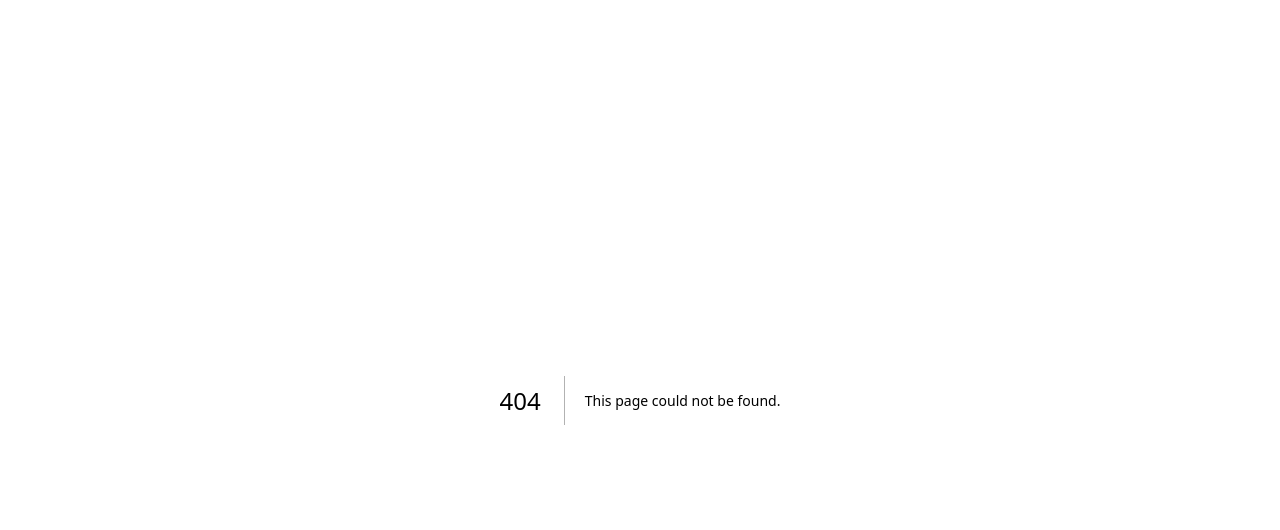
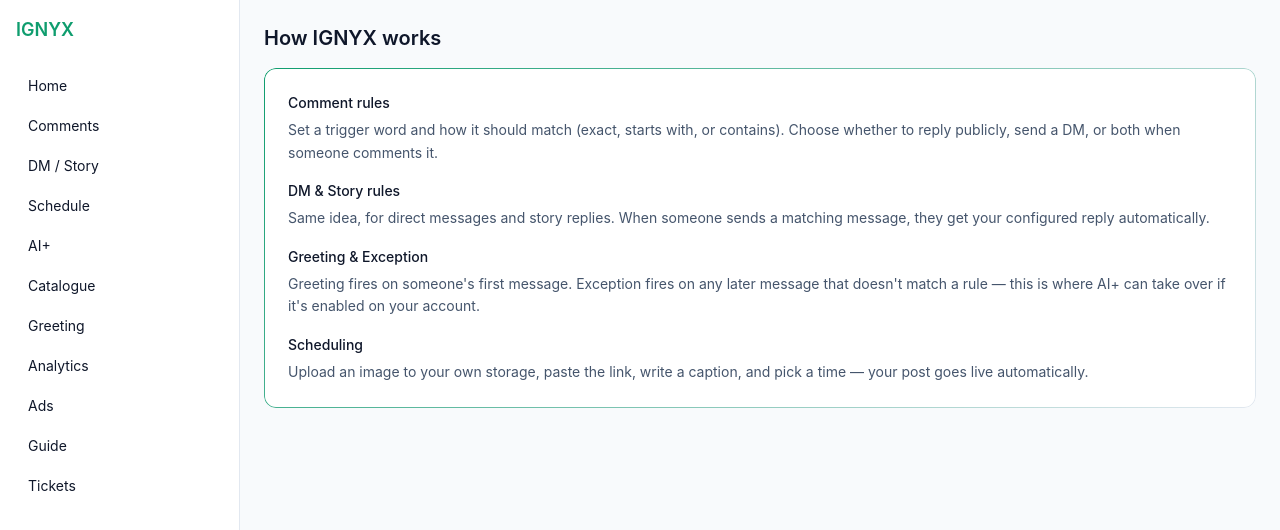
Before and after one commit to thesahilsinha/ignyx, a Next.js app: page /client/guide in a window 1280 px wide. Before the commit this address had no page. Shown: the top 530 px of the page. Built offline with nearby package versions, Linux system fonts and the light colour scheme.

Commit message:
chunk 5: catalogue, ads, and client guide pages

```diff
--- /dev/null
+++ b/app/client/ads/page.tsx
@@ -0,0 +1,32 @@
+import AppShell from "@/components/AppShell";
+import { getCurrentClient } from "@/lib/current-client";
+
+const navItems = [
+  { label: "Home", href: "/client/dashboard" },
+  { label: "Comments", href: "/client/comments" },
+  { label: "DM / Story", href: "/client/dm-story" },
+  { label: "Schedule", href: "/client/schedule" },
+  { label: "AI+", href: "/client/ai-plus" },
+  { label: "Catalogue", href: "/client/catalogue" },
+  { label: "Greeting", href: "/client/greeting" },
+  { label: "Analytics", href: "/client/analytics" },
+  { label: "Ads", href: "/client/ads" },
+  { label: "Guide", href: "/client/guide" },
+  { label: "Tickets", href: "/client/tickets" },
+];
+
+export default async function AdsPage() {
+  const client = await getCurrentClient();
+  const isGrowth = client?.plan === "growth";
+
+  return (
+    <AppShell title="IGNYX" navItems={navItems}>
+      <h1 className="text-xl font-semibold mb-4">Ads analytics ({isGrowth ? "Advanced" : "Basic"})</h1>
+      <div className="gradient-border p-6 max-w-2xl">
+        <p className="text-sm text-slate-600">
+          Ads analytics requires connecting a Facebook Business account, which is being finalized. Once connected, {isGrowth ? "detailed breakdowns by placement, demographics, and funnel stage" : "top-line spend, reach, and impressions"} will show up here.
+        </p>
+      </div>
+    </AppShell>
+  );
+}
--- /dev/null
+++ b/app/client/catalogue/page.tsx
@@ -0,0 +1,45 @@
+import AppShell from "@/components/AppShell";
+import { getCurrentClient } from "@/lib/current-client";
+
+const navItems = [
+  { label: "Home", href: "/client/dashboard" },
+  { label: "Comments", href: "/client/comments" },
+  { label: "DM / Story", href: "/client/dm-story" },
+  { label: "Schedule", href: "/client/schedule" },
+  { label: "AI+", href: "/client/ai-plus" },
+  { label: "Catalogue", href: "/client/catalogue" },
+  { label: "Greeting", href: "/client/greeting" },
+  { label: "Analytics", href: "/client/analytics" },
+  { label: "Ads", href: "/client/ads" },
+  { label: "Guide", href: "/client/guide" },
+  { label: "Tickets", href: "/client/tickets" },
+];
+
+export default async function CataloguePage() {
+  const client = await getCurrentClient();
+
+  if (!client?.catalogue_enabled) {
+    return (
+      <AppShell title="IGNYX" navItems={navItems}>
+        <div className="gradient-border p-8 text-center max-w-md mx-auto mt-12">
+          <div className="text-lg font-semibold mb-2">Catalogue is not active yet</div>
+          <p className="text-sm text-slate-500 mb-4">
+            Get your product catalogue set up and tagged on Instagram. Contact us to unlock it.
+          </p>
+          <button className="bg-[var(--color-accent)] text-white px-4 py-2 rounded-md text-sm">Unlock now</button>
+        </div>
+      </AppShell>
+    );
+  }
+
+  return (
+    <AppShell title="IGNYX" navItems={navItems}>
+      <h1 className="text-xl font-semibold mb-4">Catalogue</h1>
+      <div className="gradient-border p-6 max-w-2xl">
+        <p className="text-sm text-slate-600">
+          Product catalogue setup requires connecting a Facebook Business account, which is being finalized. Once connected, you&apos;ll be able to manage your product feed and Instagram Shopping tags here.
+        </p>
+      </div>
+    </AppShell>
+  );
+}
--- /dev/null
+++ b/app/client/guide/page.tsx
@@ -0,0 +1,41 @@
+import AppShell from "@/components/AppShell";
+
+const navItems = [
+  { label: "Home", href: "/client/dashboard" },
+  { label: "Comments", href: "/client/comments" },
+  { label: "DM / Story", href: "/client/dm-story" },
+  { label: "Schedule", href: "/client/schedule" },
+  { label: "AI+", href: "/client/ai-plus" },
+  { label: "Catalogue", href: "/client/catalogue" },
+  { label: "Greeting", href: "/client/greeting" },
+  { label: "Analytics", href: "/client/analytics" },
+  { label: "Ads", href: "/client/ads" },
+  { label: "Guide", href: "/client/guide" },
+  { label: "Tickets", href: "/client/tickets" },
+];
+
+export default function ClientGuidePage() {
+  return (
+    <AppShell title="IGNYX" navItems={navItems}>
+      <h1 className="text-xl font-semibold mb-4">How IGNYX works</h1>
+      <div className="gradient-border p-6 space-y-4 text-sm leading-relaxed">
+        <div>
+          <div className="font-medium mb-1">Comment rules</div>
+          <p className="text-slate-600">Set a trigger word and how it should match (exact, starts with, or contains). Choose whether to reply publicly, send a DM, or both when someone comments it.</p>
+        </div>
+        <div>
+          <div className="font-medium mb-1">DM & Story rules</div>
+          <p className="text-slate-600">Same idea, for direct messages and story replies. When someone sends a matching message, they get your configured reply automatically.</p>
+        </div>
+        <div>
+          <div className="font-medium mb-1">Greeting & Exception</div>
+          <p className="text-slate-600">Greeting fires on someone&apos;s first message. Exception fires on any later message that doesn&apos;t match a rule — this is where AI+ can take over if it&apos;s enabled on your account.</p>
+        </div>
+        <div>
+          <div className="font-medium mb-1">Scheduling</div>
+          <p className="text-slate-600">Upload an image to your own storage, paste the link, write a caption, and pick a time — your post goes live automatically.</p>
+        </div>
+      </div>
+    </AppShell>
+  );
+}
```
